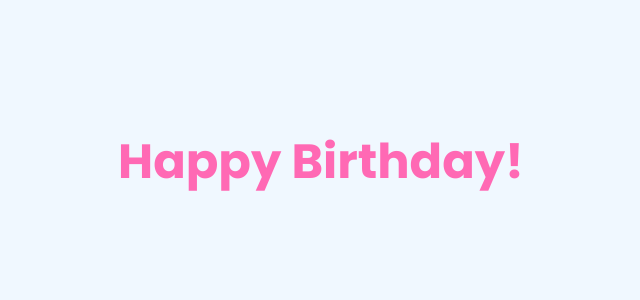
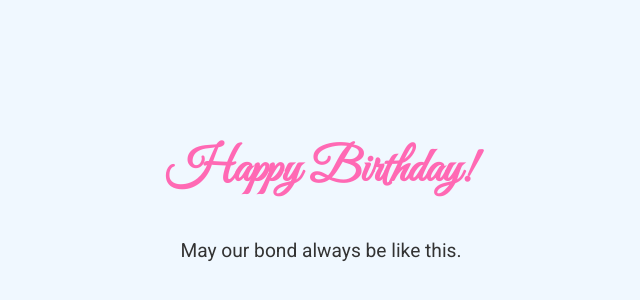
Before and after one commit to nusense-design/wish, a plain HTML site: page index.html in a window 1280 px wide. Shown: the part 190-490 px from the top of the page, without its empty margins (319-959 px from the left). Drawn offline with Linux system fonts and the light colour scheme.

Commit message:
Update index.html

```diff
--- a/index.html
+++ b/index.html
@@ -8,11 +8,14 @@
     <link rel="preconnect" href="https://fonts.googleapis.com">
     <link rel="preconnect" href="https://fonts.gstatic.com" crossorigin>
     <link
-        href="https://fonts.googleapis.com/css2?family=Poppins:ital,wght@0,100;0,200;0,300;0,400;0,500;0,600;0,700;0,800;0,900;1,100;1,200;1,300;1,400;1,500;1,600;1,700;1,800;1,900&display=swap"
+        href="https://fonts.googleapis.com/css2?family=Roboto:ital,wght@0,100;0,300;0,400;0,500;0,700;0,900;1,100;1,300;1,400;1,500;1,700;1,900&display=swap"
+        rel="stylesheet">
+    <link
+        href="https://fonts.googleapis.com/css2?family=Great+Vibes&family=Poppins:ital,wght@0,100;0,200;0,300;0,400;0,500;0,600;0,700;0,800;0,900;1,100;1,200;1,300;1,400;1,500;1,600;1,700;1,800;1,900&display=swap"
         rel="stylesheet">
     <style>
         body {
-            font-family: "Poppins", sans-serif;
+            font-family: "Roboto", sans-serif;
             background-color: #f0f8ff;
             display: flex;
             flex-direction: column;
@@ -28,15 +31,16 @@
             text-align: center;
             margin-bottom: 20px;
             animation: slideIn 2s ease-in-out;
+            font-family: 'Great Vibes', cursive;
         }
 
         p {
-            font-size: 1.5rem;
+            font-size: 1.2rem;
             color: #333;
             text-align: center;
             margin-bottom: 50px;
-            animation: fadeOutText 3s 2s forwards ease-in;
-            opacity: 1;
+            opacity: 0;
+            animation: fadeInText 2s forwards ease-in, fadeOutText 3s 5s forwards ease-in;
         }
 
         img {
@@ -54,6 +58,12 @@
 
             to {
                 transform: translateY(0);
+                opacity: 1;
+            }
+        }
+
+        @keyframes fadeInText {
+            to {
                 opacity: 1;
             }
         }
```
